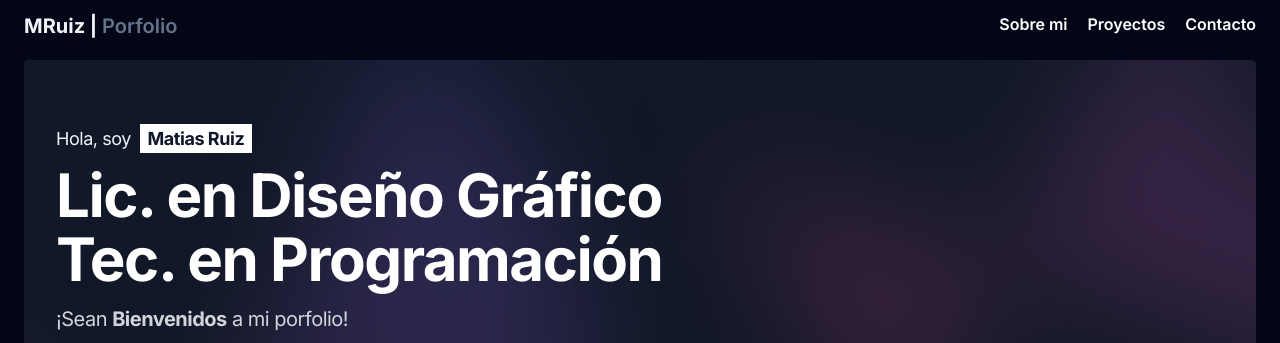
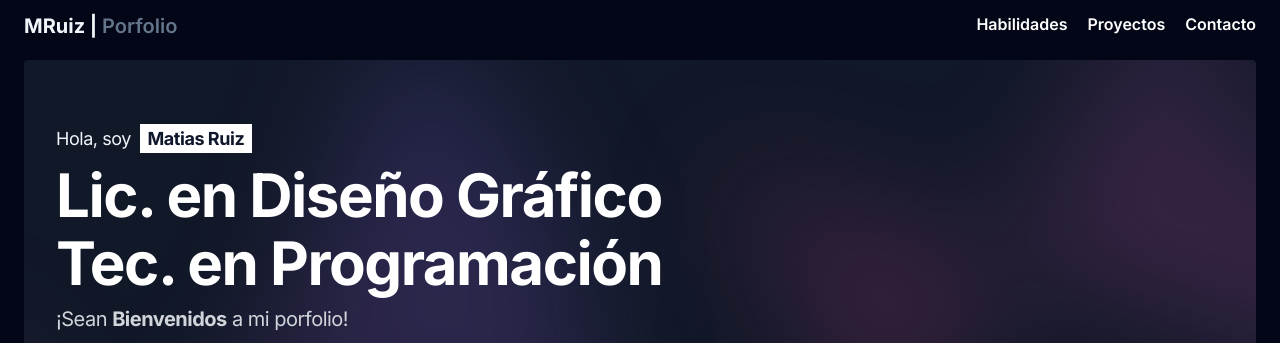
Before and after one commit to MattiRuiz/mattiruiz.github.io, a Next.js app: page / in a window 1280 px wide. Shown: the top 343 px of the page. Built offline with nearby package versions, Linux system fonts and the light colour scheme.

Commit message:
mejorado responsive del Hero

```diff
--- a/src/app/page.tsx
+++ b/src/app/page.tsx
@@ -50,11 +50,11 @@ export default function Home() {
           <PiBracketsCurlyDuotone />
         </CardEspecialidades>
       </div>
-      <div className="pt-3">
+      <div className="pt-4 pb-5" id="habilidades">
         <h2 className="mb-2">Mis habilidades</h2>
         <Habilidades />
       </div>
-      <div className="pt-10" id="mis-proyectos">
+      <div className="pt-4" id="mis-proyectos">
         <h2 className="mb-2">Mis proyectos</h2>
         <Proyectos />
       </div>
--- a/src/components/Header.tsx
+++ b/src/components/Header.tsx
@@ -30,8 +30,8 @@ export function Header() {
       <div className="col-span-2 md:col-span-1">
         <ul className={`${estadoMenu} md:flex gap-x-5 gap-y-3 mt-3 md:mt-0 justify-end flex-col md:flex-row items-end`}>
           <li>
-            <Link href="/#sobre-mi" className="py-2 text-white hover:text-slate-300 font-semibold tracking-normal">
-              Sobre mi
+            <Link href="/#habilidades" className="py-2 text-white hover:text-slate-300 font-semibold tracking-normal">
+              Habilidades
             </Link>
           </li>
           <li>
--- a/src/components/Hero.tsx
+++ b/src/components/Hero.tsx
@@ -30,9 +30,13 @@ export function Hero() {
           <p>
             Hola, soy <span className="bg-white text-slate-900 font-bold px-2 py-1 ms-1">Matias Ruiz</span>
           </p>
-          <h2 className="text-4xl font-bold tracking-tight text-white sm:text-6xl mb-1">Lic. en Diseño Gráfico</h2>
-          <h2 className="text-4xl font-bold tracking-tight text-white sm:text-6xl mb-1">Tec. en Programación</h2>
-          <p className="mt-4 text-xl text-gray-300 mb-0">
+          <h2 className="text-4xl font-bold tracking-tight text-white sm:text-6xl mb-2 leading-none">
+            Lic. en Diseño Gráfico
+          </h2>
+          <h2 className="text-4xl font-bold tracking-tight text-white sm:text-6xl mb-2 leading-none">
+            Tec. en Programación
+          </h2>
+          <p className="mt-3 text-xl text-gray-300 mb-0">
             ¡Sean <strong>Bienvenidos</strong> a mi porfolio!
           </p>
         </div>
--- a/src/components/Proyectos.tsx
+++ b/src/components/Proyectos.tsx
@@ -80,7 +80,7 @@ export function Proyectos() {
         <div className="w-full h-px bg-white opacity-30 absolute bottom-0 right-0"></div>
       </div>
 
-      <div className="grid md:grid-cols-2 lg:grid-cols-3 gap-8">
+      <div className="grid md:grid-cols-2 lg:grid-cols-3 gap-4 md:gap-6 lg:gap-8">
         {proyectos
           .filter((item) => item.especialidad === categoria)
           .map((item, index) => (
```
